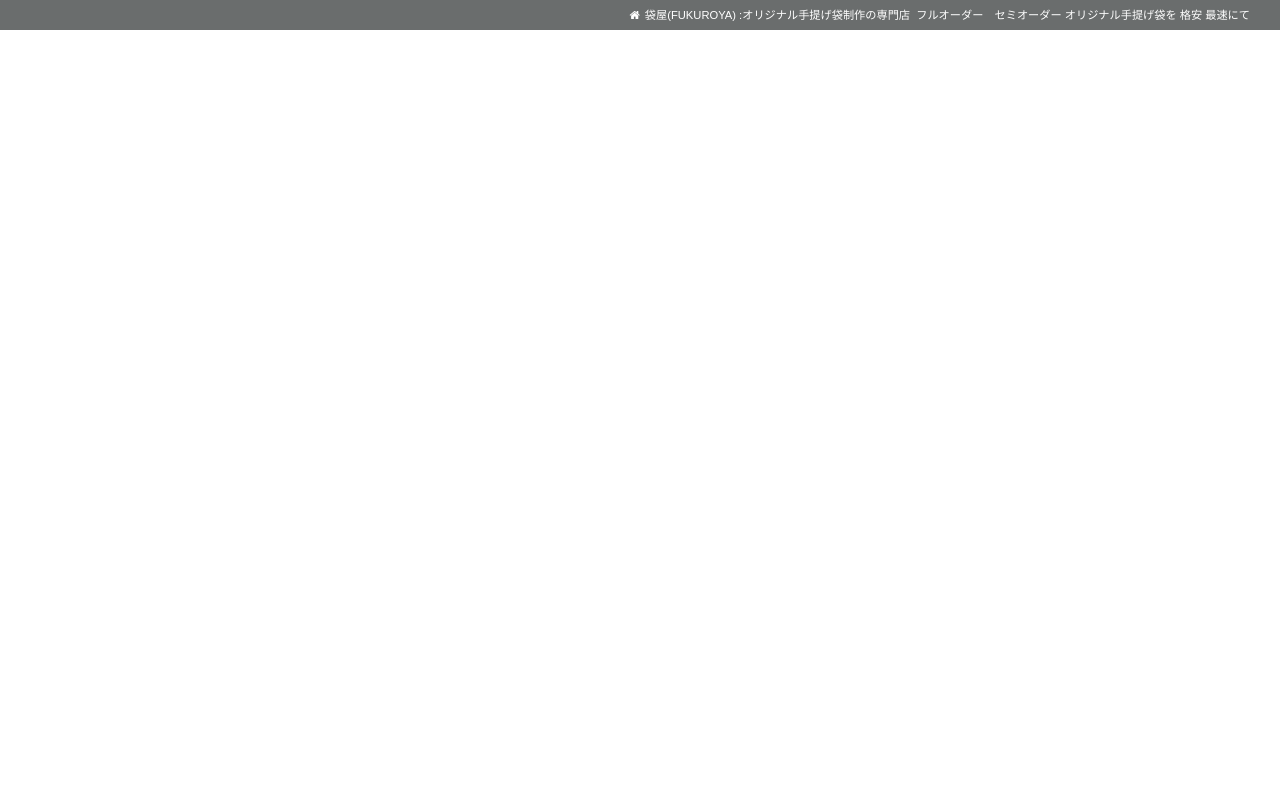
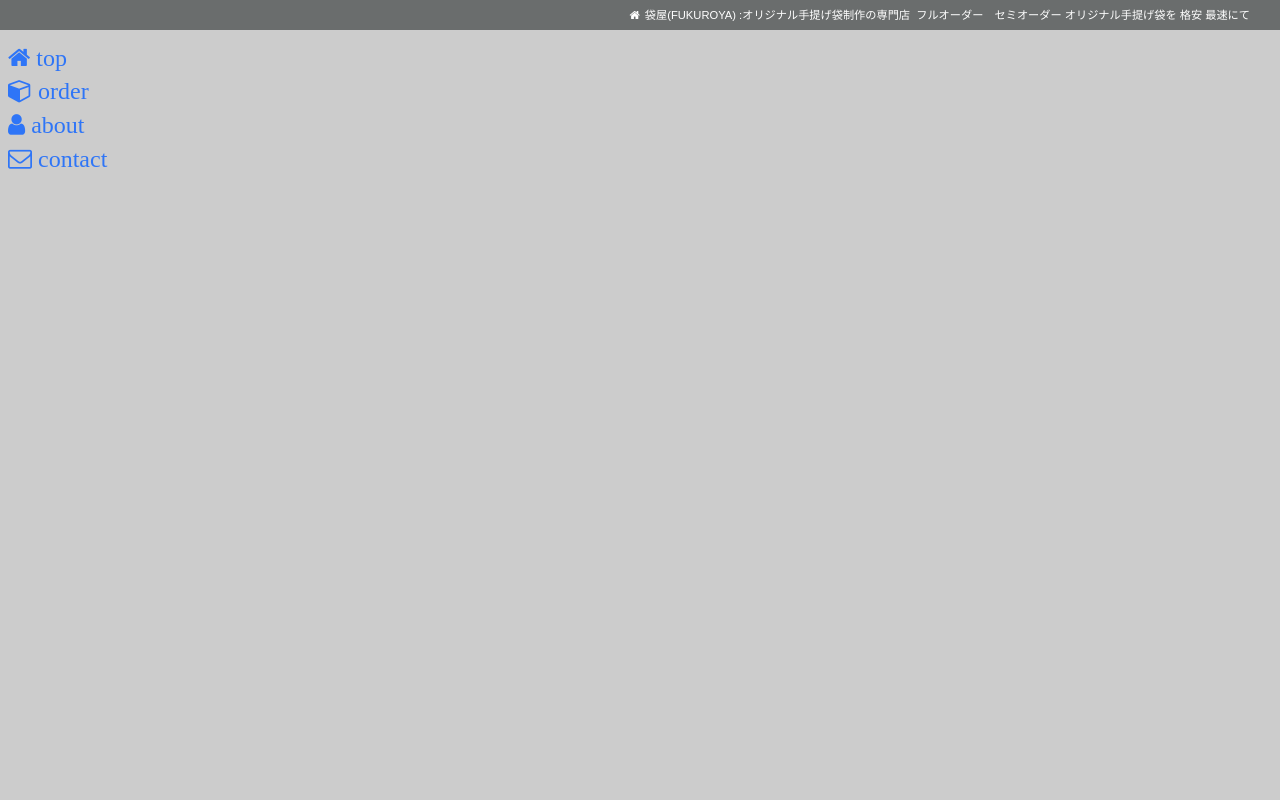
Before and after one commit to makotodesign/fukuroya, a PHP site: page / in a window 1280 px wide. Run offline with PHP 8.4, Linux system fonts and the light colour scheme; some libraries are stand-ins or nearby versions.

Commit message:
レイアウト開始

```diff
--- a/sample3/css/common.css
+++ b/sample3/css/common.css
@@ -79,3 +79,8 @@ clear:both;
 .bggreen {
 	background-color: #6EE59F;
 }
+
+/* fontcolor*/
+.mc1 {
+	color:#2E75F7;
+}
--- a/sample3/css/style.css
+++ b/sample3/css/style.css
@@ -1,14 +1,27 @@
 @charset "UTF-8";
-
+body,html {
+	height:100%;
+}
 
 
 /* layout*/
 .container{
-width: 960px;
-margin: 60px auto 0 auto;
+width: 100%;
+height:100%;
+position: relative;
+}
+
+main {
+	height: 100%;
+}
+
+.sectionwrap {
+	height: 100%;
+	background-color: #ccc;
+}
 
 
-}
+
 
 /* global header */
 .gloval {
@@ -30,200 +43,16 @@ margin: 60px auto 0 auto;
 	line-height: 30px;
 }
 
+/* mainnav */
 
-/*top animation*/
-#t1,#t2,#t3{
-	margin-top:20px;
-	text-align: center;
-	color:#E85F5F;
-	font-size: 8em;
-	line-height: 0.9em;
-	letter-spacing: -0.1em;
-	font-weight: bold;
+.mainnav {
+	width:10rem;
+	position:fixed;
+	top:5%;
 }
 
-/* topbagaction */
-.topmsg,.topbagsvg{
-	margin: 0 auto;
+.mainnav a {
+	font-size: 150%;
+	text-align: center;
+	margin: 3% 0 3% 5%;
 }
-
-.topbagsvg {
-	position: relative;
-	z-index: 1;
-	top:-400px;
-}
-.topmsg {
-	position: relative;
-	z-index: 2;
-	top:250px;
-}
-
-/* nav */
-nav ul{
-	list-style-type: none;
-}
-
-.mainnav {
-   margin-top:-360px;
-   margin-bottom:40px;
-   position: relative;
-   z-index: 1100;
-
-}
-
-.mainnav a{
-	display: block;
-	float: left;
-	color:#6B6767;
-	width:calc(100% / 4);
-	text-align: center;
-	height: 40px;
-	line-height: 40px;
-	border-bottom: 1px solid #6B6767;
-	background-color: #fff;
-	outline: none;
-
-}
-.mainnav a:hover{
-	background-color: #E85E5E;
-	color:#fff;
-}
-
-
-nav .click{
-	border-bottom: 1px solid transparent;
-	border-top:1px solid #6B6767;
-	border-right: 1px solid #6B6767;
-	border-left: 1px solid #6B6767;
-	color:#E85F5F;
-}
-
-/* section */
-section {
-height: 1000px;
-margin-bottom: 40px;
-/*
-border-right:1px solid #6B6767;
-border-left:1px solid #6B6767;
-*/
-padding: 80px 10px 20px 10px;
-}
-
-section:first-child {
-padding-top:0;
-}
-
-
-section h2 {
-	text-align: center;
-}
-
-/* section1 */
-.s1 {
-	padding-top: 80px;
-}
-
-
-.s1 h1{
-	font-family: 'Amatic SC', cursive;
-	color:#000;
-	font-size: 11em;
-	text-align: center;
-	position:relative;
-	left:-2000px;
-	top:13%;
-	text-shadow: 0px 2px 3px #555;
-
-}
-
-.s1 .s1capbox {
-	position:relative;
-	top:16%;
-}
-
-.s1capbox h2 {
-	margin-bottom: 20px;
-	font-size: 1.2em;
-}
-
-.s1capbox h2:first-child,.s1capbox h2:last-child {
-	position: relative;
-	right: -2000px;
-}
-
-.s1capbox h2:nth-child(2) {
-	position: relative;
-	left: -2000px;
-}
-
-.s1capbox+p {
-	display: none;
-}
-
-/* s2 */
-.s2 {
-	height:auto;
-}
-
-.s2boxwrap {
-	margin-top: 0px;
-
-}
-.s2box {
-	width: 100%;
-	height: 200px;
-	display: table;
-	margin: 10px;
-	border:4px solid #000000 ;
-	border-radius: 10px;
-	opacity: 0;
-	cursor: pointer;
-	position: relative;
-
-
-}
-
-.close {
-	position: absolute;
-	top:2%;
-	right:1%;
-}
-
-.s2box .fa {
-	display:none;
-}
-
-.s2box h2 {
-	font-size:2em;
-	display: table-cell;
-	vertical-align: middle;
-}
-
-.s2box:first-of-type:hover {
-	background-color: #15C6D6;
-	color:#fff;
-}
-
-.s2box:nth-of-type(2):hover {
-	background-color: #F28509;
-	color:#fff;
-}
-
-.s2box:last-of-type:hover {
-	background-color: #E85E5E;
-	color:#fff;
-}
-
-.fullwidth {
-	width: 930px;
-	height: 1000px;
-	float: left;
-	display: table;
-	margin: 10px;
-	border:4px solid #000000 ;
-	border-radius: 10px;
-}
-
-span.closebtn {
-	display: none;
-}
--- a/sample3/index.html
+++ b/sample3/index.html
@@ -23,14 +23,18 @@
 	<header id="header" class="header">
 		<nav id="mainnav" class="mainnav">
 			<ul>
-				<li><a href="#s1" class="fa fa-home">&nbsp;top</a></li>
-				<li><a href="#s2" class="fa fa-cube">&nbsp;order</a></li>
-				<li><a href="#s3" class="fa fa-envelope-o">&nbsp;contact</a></li>
-				<li><a href="#s4" class="fa fa-user">&nbsp;about</a></li>
+				<li><a href="#s1" class="fa fa-home mc1">&nbsp;top</a></li>
+				<li><a href="#s2" class="fa fa-cube mc1">&nbsp;order</a></li>
+				<li><a href="#s4" class="fa fa-user mc1">&nbsp;about</a></li>
+				<li><a href="#s3" class="fa fa-envelope-o mc1">&nbsp;contact</a></li>
+
 			</ul>
 		</nav>
 	</header>
 	<main>
+		<div class="sectionwrap clearfix">
+
+		</div>
 
 
 
```
